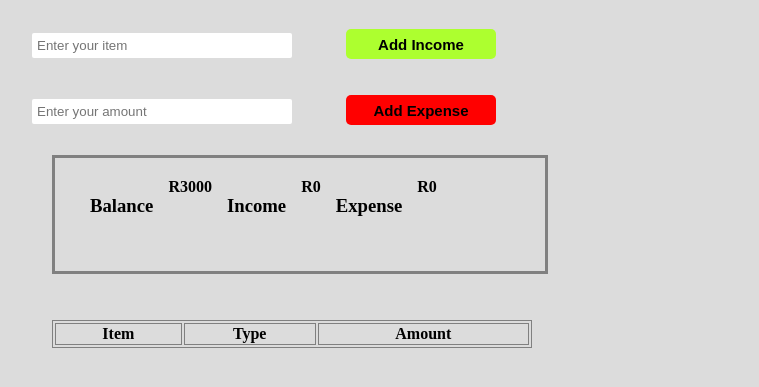
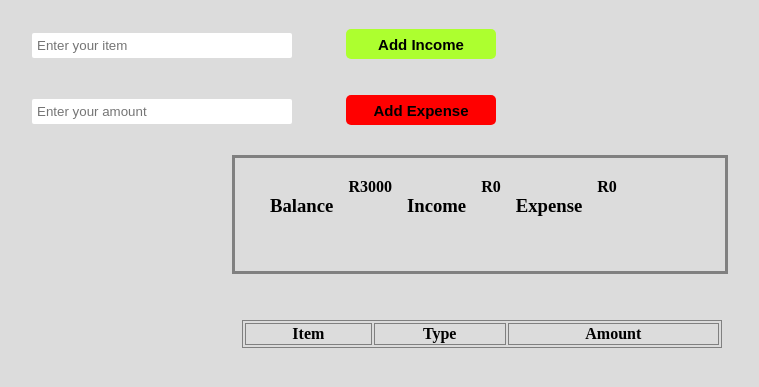
Before and after one commit to The-DigitalAcademy/Sibusiso-Expense-tracker, a plain HTML site: page index.html in a window 1280 px wide. Shown: the part 63-450 px from the top of the page, without its empty margins (376-1135 px from the left). Drawn offline with Linux system fonts and the light colour scheme.

Commit message:
table and display fixed

```diff
--- a/index.css
+++ b/index.css
@@ -55,7 +55,7 @@ body{
     width: 450px;
     border: solid 3px gray;
     padding: 20px;
-    margin-left: 420px;
+    margin-left: 600px;
 }
 
 .display h3{
@@ -71,7 +71,7 @@ body{
 
 .table{
     padding: 10px;
-    margin-left: 410px;
+    margin-left: 600px;
 
 
 }
--- a/index.js
+++ b/index.js
@@ -17,9 +17,6 @@ function addIncome() {
 
     state.items.push(input);
     document.getElementById('input').value = '';
-
-
-    // console.log(input);
 
     browser();
 }
```
